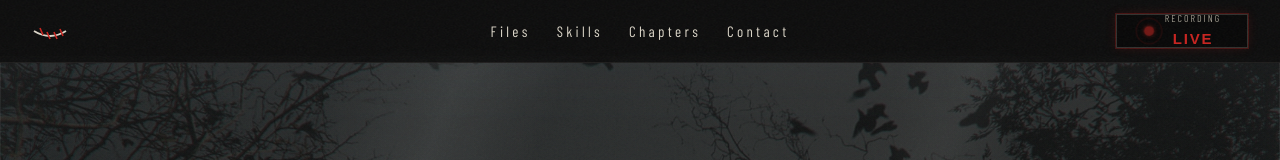
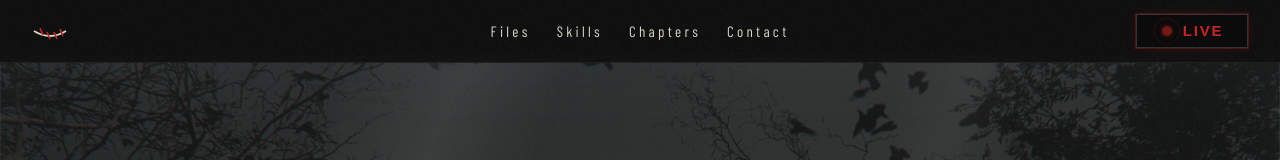
Before and after one commit to Digvijay-Chavda/portfolio-nextjs, a Next.js app: page / in a window 1280 px wide. Shown: the top 160 px of the page. Built offline with nearby package versions, Linux system fonts and the light colour scheme; a web font is replaced by a local one.

Commit message:
Remove Recording label from header live badge
Co-Authored-By: Claude Opus 5.5 <noreply@anthropic.com>
Claude-Session: https://claude.ai/code/session_01UDrVosE7WBFGETLHdsbHAT

```diff
--- a/components/Header.tsx
+++ b/components/Header.tsx
@@ -48,7 +48,7 @@ function StatusHud() {
 
   return (
     <div className="flex shrink-0 justify-end">
-      <div title={flat ? 'Recording: error' : 'Recording: live'} className={`flex h-9 w-[152px] items-center md:h-[34px] md:w-[132px] justify-center gap-2.5 whitespace-nowrap border border-bone/20 bg-black/55 px-3.5 ${flat ? '' : 'rec-box-glow'}`}>
+      <div title={flat ? 'Recording: error' : 'Recording: live'} className={`flex h-[34px] w-[112px] items-center justify-center gap-2.5 whitespace-nowrap border border-bone/20 bg-black/55 px-3.5 ${flat ? '' : 'rec-box-glow'}`}>
         <div className="relative h-3 w-3 shrink-0">
           <span className={`rec-ring absolute -inset-[5px] rounded-full border border-blood transition-opacity duration-300 ${flat ? 'opacity-0' : 'opacity-100'}`} />
           <span
@@ -57,7 +57,6 @@ function StatusHud() {
           />
         </div>
         <div className="flex flex-col items-center gap-[3px] text-center leading-none">
-          <span className="font-cond text-xs uppercase tracking-[.2em] text-muted md:text-[10px]">Recording</span>
           <span className={`font-display text-base font-black uppercase tracking-[.12em] text-blood md:text-[15px] ${flat ? 'text-glitch' : ''}`}>
             <ScrambleWord word={label} active={flat} />
           </span>
```
